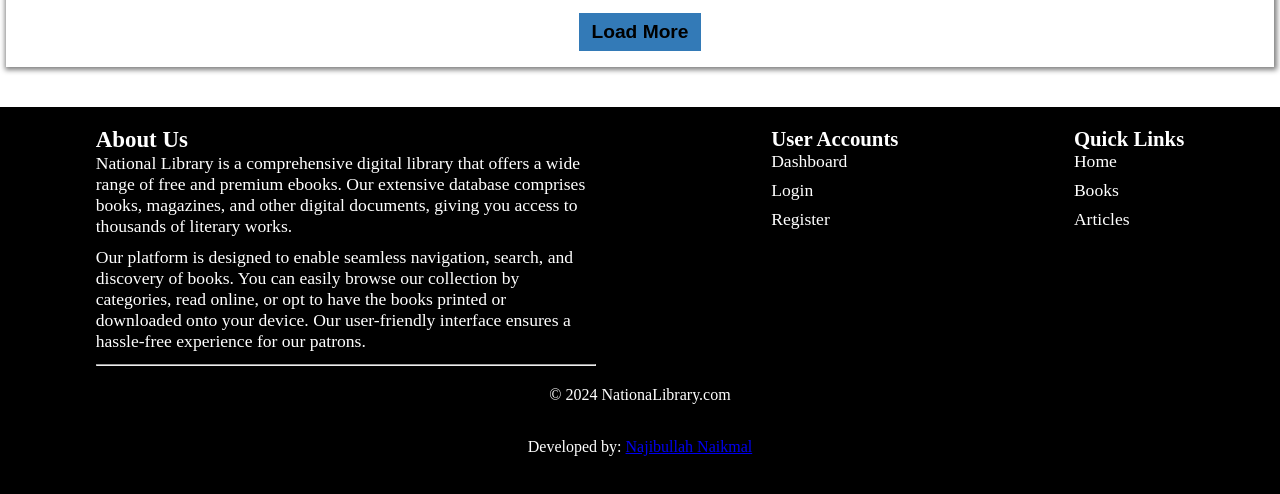
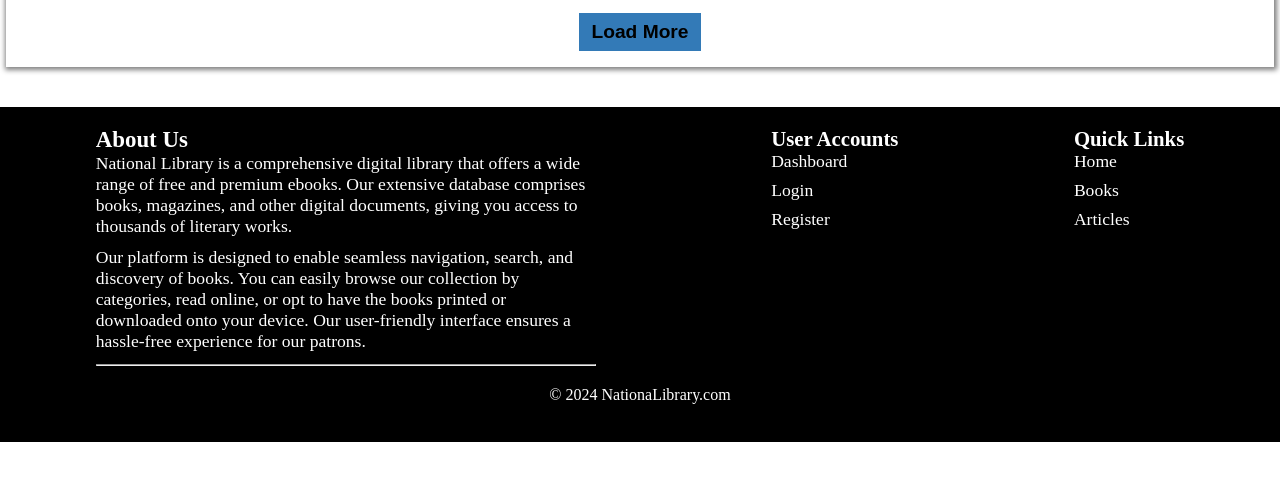
Before and after one commit to Naikmal/Naikmal.github.io, a plain HTML site: page index.html in a window 1280 px wide. Shown: the part 1592-2086 px from the top of the page. After the commit the page ends 2034 px from the top, so only its background shows below. Drawn offline with nearby package versions, Linux system fonts and the light colour scheme.

Commit message:
Update index.html

```diff
--- a/index.html
+++ b/index.html
@@ -375,7 +375,7 @@
         </div>
     </div>
     <p>&copy; 2024 NationaLibrary.com</p>
-     <p style="text-decoration: none; margin-top: -1rem;">Developed by: <a href="https://twitter.com/Naikmal_web_sol">Najibullah Naikmal</a></p>
+    <!-- <p style="text-decoration: none; margin-top: -1rem;">Developed by: <a href="https://twitter.com/Naikmal_web_sol">Najibullah Naikmal</a></p> -->
 
 </footer>
 <!-- LINK TO SWIPER.COM JS STRAT -->
```
